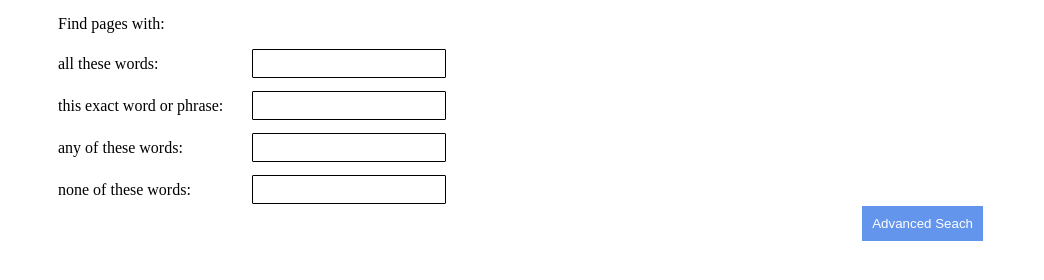
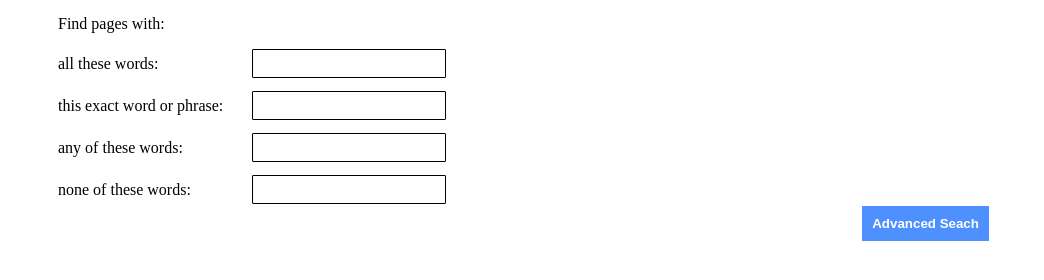
Before and after one commit to LanAnhTran1993/Search, a plain HTML site: page advanced.html in a window 1280 px wide. Shown: the part 288-568 px from the top of the page, without its empty margins (0-1044 px from the left). Drawn offline with Linux system fonts and the light colour scheme.

```diff
--- a/style.css
+++ b/style.css
@@ -40,7 +40,7 @@
 {
   align-item: center;
   margin: 10px;
-  border-radius: 0px !important;
+  border-radius: 2px !important;
 }
 #advance_img
 {
@@ -60,9 +60,10 @@
 {
   margin-top: 10px;
   padding: 10px;
-  background-color: #6495ED;
-  color: white;
+  background-color: #4d90fe;
+  color: #fff;
   border: solid;
+  font-weight: bold;
 }
 .search_buttons
 {
```
Also changed, not shown: index.html (+1 -0 lines).
